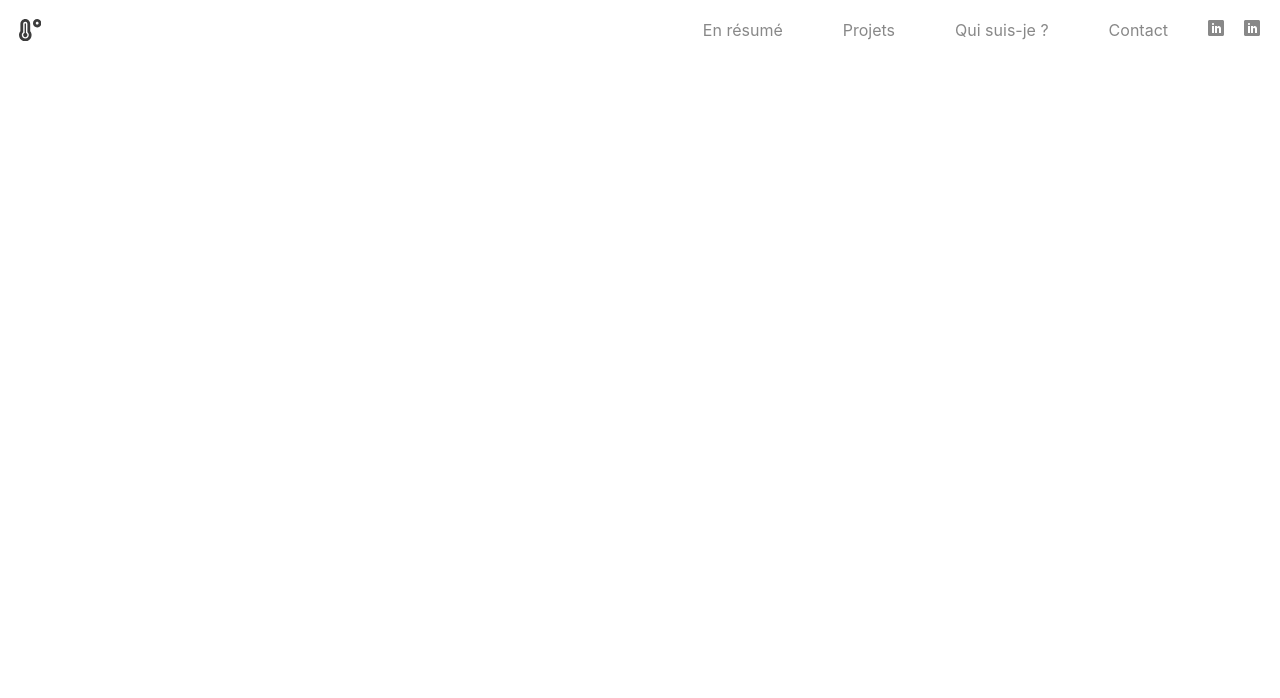
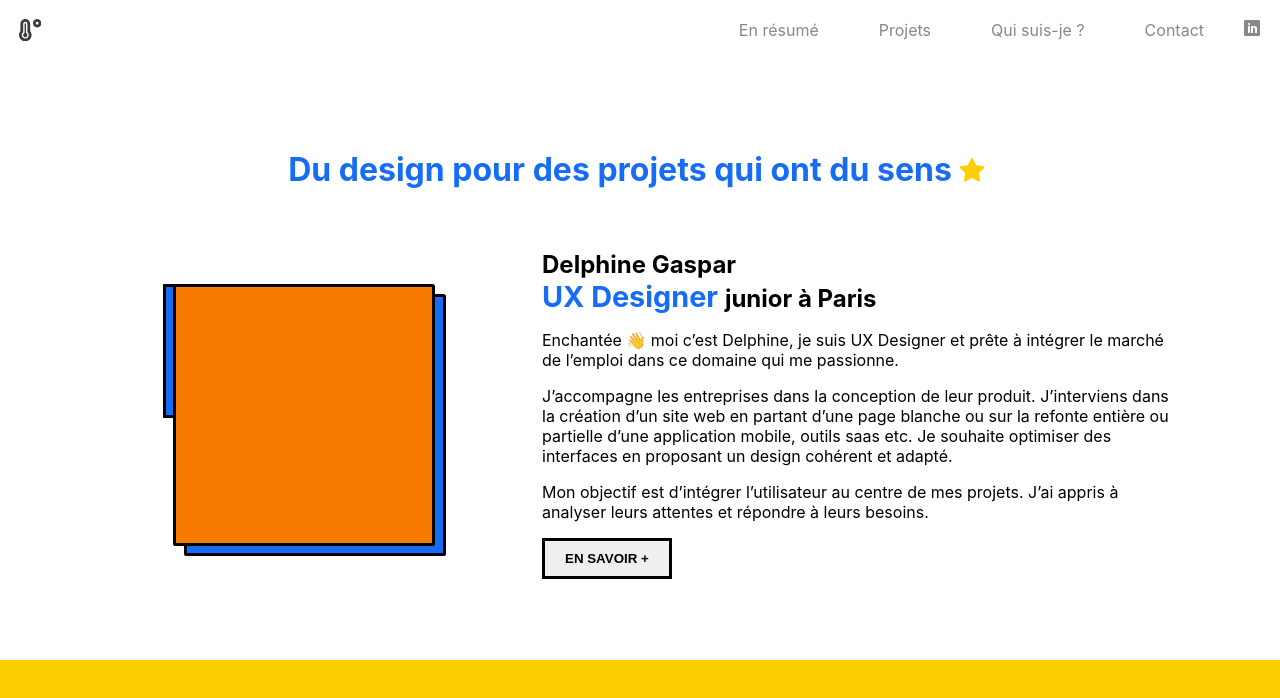
Before and after one commit to Dumpinator/digidelphine, a React (Create React App) app in the folder my-app/: page / in a window 1280 px wide. Shown: the top 698 px of the page. Built offline with nearby package versions, Linux system fonts and the light colour scheme.

Commit message:
section 1 done
add responsive + css

```diff
--- a/my-app/src/App.js
+++ b/my-app/src/App.js
@@ -5,13 +5,14 @@ import Navbar from './Navbar';
 
 // == Import datas
 import summaryData from './data/summary';
+import Home from "./Home";
 
 function App() {
   return (
     <Router>
       <div className="App">
         <Navbar summary={summaryData}/>
-
+        <Home />
       </div>
     </Router>
   );
--- a/my-app/src/Home/index.js
+++ b/my-app/src/Home/index.js
@@ -1,13 +1,45 @@
-import React, { useState, useRef } from 'react';
-import { CSSTransition } from 'react-transition-group';
-import { FaHamburger, FaTemperatureHigh } from 'react-icons/fa'
+import React from 'react';
+//import { CSSTransition } from 'react-transition-group';
+import { AiFillStar } from 'react-icons/ai'
+//import moi from './moi.png'
 import './style.scss';
 
 
-const Home = ({  }) => {
+const Home = () => {
 
     return (
-        <div>home</div>
+        <div className='container'>
+            <div className='section1'>
+                <div className='title'>
+                    <h1>Du design pour des projets qui ont du sens
+                        <span><AiFillStar /></span>
+                    </h1>
+
+                </div>
+                <div className='bio'>
+                    <div className='img'>
+                        <div className='square3'></div>
+                        <div className='square'>
+                            {/* <img src={moi} className='test' alt="Logo" /> */}
+                        </div>
+                        <div className='square2'></div>
+                    </div>
+                    <div className='text'>
+                        <h2>Delphine Gaspar</h2>
+                        <h2><span> UX Designer </span> junior à Paris</h2>
+                        <p>Enchantée 👋 moi c’est Delphine, je suis UX Designer et prête à intégrer le marché de l’emploi dans ce domaine qui me passionne. </p>
+                        <p>J’accompagne les entreprises dans la conception de leur produit. J’interviens dans la création d’un site web en partant d’une page blanche  ou sur la refonte entière ou partielle d’une application mobile, outils saas etc. Je souhaite optimiser des interfaces en proposant un design cohérent et adapté.</p>
+                        <p>Mon objectif est d’intégrer l’utilisateur au centre de mes projets. J’ai appris à analyser leurs attentes et répondre à leurs besoins.</p>
+                        <button className='btn'>en savoir +</button>
+                    </div>
+                </div>
+            </div>
+            <div className='section2'></div>
+            <div className='section3'></div>
+            <div className='section4'></div>
+            <div className='section5'></div>
+            <div className='section6'></div>
+        </div>
     )
 }
 
--- a/my-app/src/Home/style.scss
+++ b/my-app/src/Home/style.scss
@@ -1,24 +1,129 @@
 @use 'src/styles/vars' as v;
 
-.home {
-	background-color: red;
+.section1 {
+	background-color: #fff;
+	min-height: 600px;
+	display: flex;
+	flex-direction: column;
+	justify-content: center;
+	align-items: center;
+
+	.title {
+		display: flex;
+		flex-direction: wrap;
+		align-items: center;
+		justify-content: center;
+		margin-bottom: 20px;
+		color: v.$blue-color;
+		span {
+			display: inline-block;
+			padding: 5px;
+			font-size: 30px;
+			font-weight: bold;
+		}
+		svg { color: v.$yellow-color; position: relative; top: 5px; }
+	}
+
+	.bio {
+		display: flex;
+		justify-content: center;
+		flex-wrap: wrap;
+
+		.img {
+			display: flex;
+			justify-content: center;
+			align-items: center;
+			width: 444px;
+			margin: 1rem 0;
+
+			.square {
+				position: absolute;
+				z-index: 3;
+				background-color: v.$orange-color;
+				border: black 3px solid;
+				border-radius: 1%;
+				height: 256px;
+				width: 256px;
+
+				.test {
+					height: 100%;
+					width: 100%;
+				}
+			}
+			.square2 {
+				position: relative;
+				z-index: 1;
+				top: 10px;
+				left: -5px;
+				background-color: v.$blue-color;
+				border: black 3px solid;
+				border-radius: 1%;
+				height: 256px;
+				width: 256px;
+			}
+			.square3 {
+				position: relative;
+				z-index: 2;
+				top: -64px;
+				left: 5px;
+				background-color: v.$blue-color;
+				border: black 3px solid;
+				border-radius: 1%;
+				height: 128px;
+				width: 25px;
+			}
+		}
+		.text {
+
+			padding: 1rem;
+			text-align: start;
+			width: 50%;
+
+			h2 {
+				margin: 0;
+				span {
+					font-size: 1.2em;
+					color: v.$blue-color;
+					font-weight: bold;
+				}
+			}
+
+
+			.btn {
+				font-weight: 600;
+				text-transform: uppercase;
+				border-radius: 0%;
+				border: black 3px solid;
+				padding: 10px 20px;
+			}
+			.btn:hover {
+				background-color: v.$blue-color;;
+				color: white;
+			}
+		}
+	}
+}
+.section2 {
+	background-color: v.$yellow-color;
+	height: 490px;
 }
 
-.fade-enter {
-	opacity: 0;
-	transform: translateY(-100%);
+.section3 {
+	background-color: #fff;
+	height: 960px;
 }
-.fade-enter-active {
-	opacity: 1;
-	transform: translateY(0%);
-	transition: all 0.5s ease;
+
+.section4 {
+	background-color: v.$pink-color;
+	height: 490px;
 }
-.fade-exit {
-	opacity: 1;
-	transform: translateY(-100%);
+
+.section5 {
+	background-color: #fff;
+	height: 960px;
 }
-.fade-exit-active {
-	opacity: 0;
-	transform: translateY(0%);
-	transition: all 0.5s ease-out;
+
+.section6 {
+	background-color: v.$blue-color;
+	height: 490px;
 }
--- a/my-app/src/Navbar/index.js
+++ b/my-app/src/Navbar/index.js
@@ -44,7 +44,6 @@ const Navbar = ({ summary }) => {
                         { menu }
                         <li>
                             <Icons />
-                            <Icons />
                         </li>
                     </ul>
                 </div>
--- a/my-app/src/styles/_vars.scss
+++ b/my-app/src/styles/_vars.scss
@@ -13,6 +13,10 @@ $secondaryColor: #858aa0;
 
 // Memphis Colors
 $blue-color: #166CF5;
+$yellow-color: #FDCF00;
+$orange-color: #F77B01;
+$pink-color: #FEB4D9;
+
 
 
 // breakpoints
```
Also changed, not shown: my-app/src/Home/moi.png (added).
